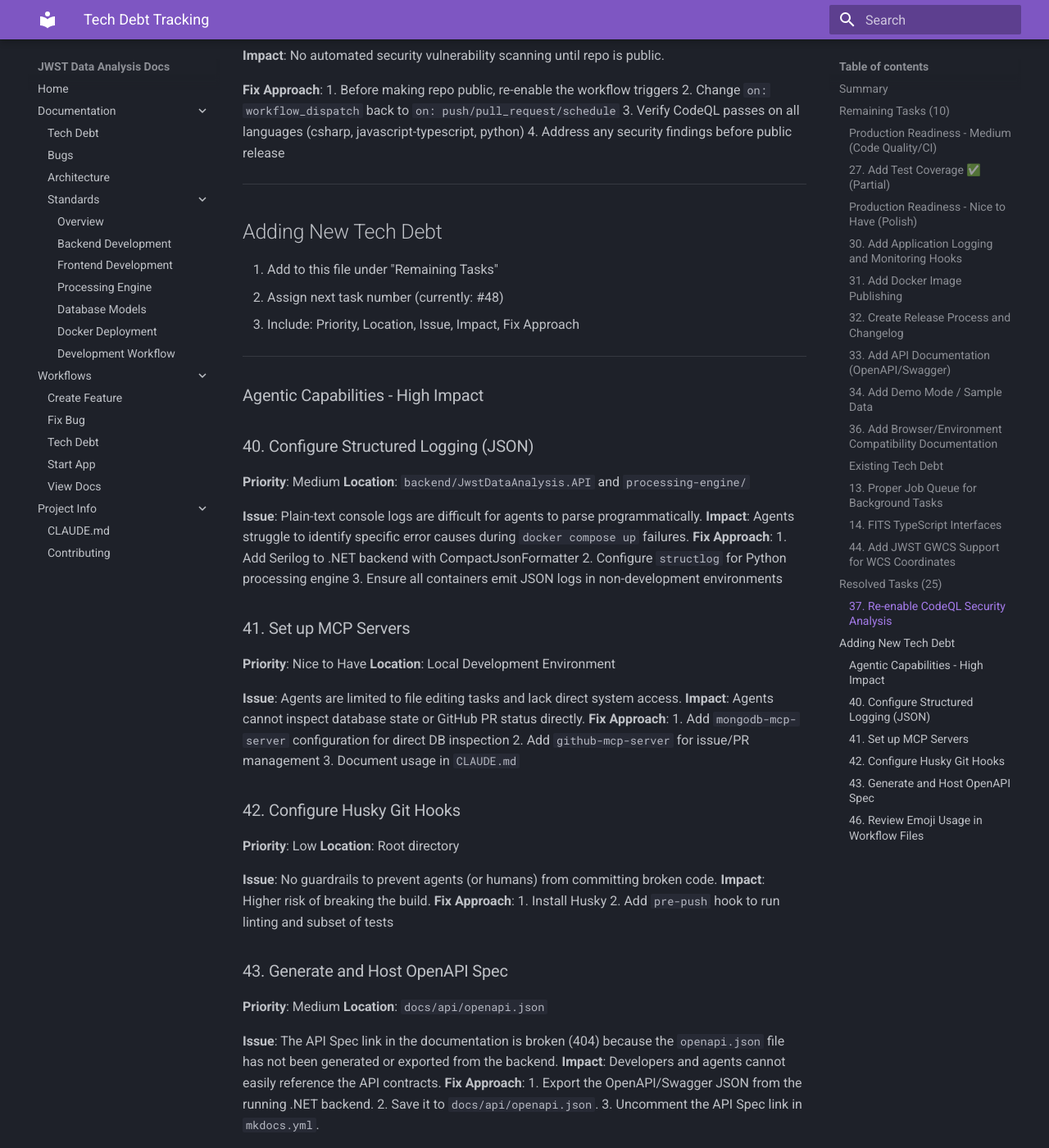
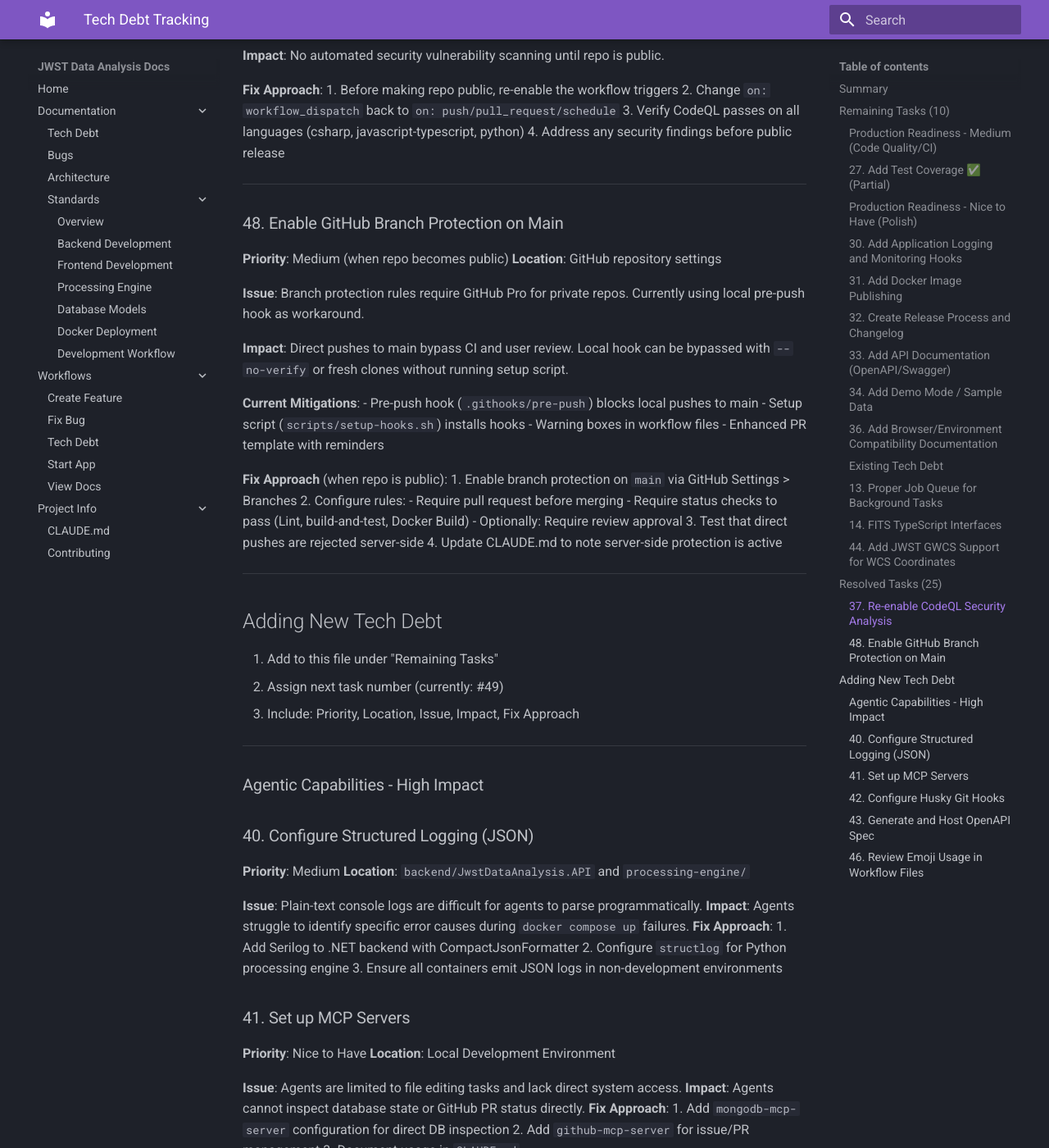
Before and after one commit to Snoww3d/jwst-data-analysis, an MkDocs documentation site: the page built from docs/tech-debt.md, in a window 1280 px wide and 1400 px high, scrolled down 5771 px. Shown: the whole window at 82% size. Built offline with MkDocs 1.6.1 and Material for MkDocs 9.7.7, drawn with Linux system fonts in a browser that asks for light colours.

Commit message:
docs: add Task #48 for GitHub branch protection when repo is public (#100)
Track enabling branch protection rules as tech debt to be resolved
when the repository becomes public (currently requires GitHub Pro
for private repos).

Co-authored-by: Claude Opus 4.5 <noreply@anthropic.com>

```diff
--- a/docs/tech-debt.md
+++ b/docs/tech-debt.md
@@ -240,10 +240,35 @@ This document tracks tech debt items and their resolution status.
 
 ---
 
+### 48. Enable GitHub Branch Protection on Main
+**Priority**: Medium (when repo becomes public)
+**Location**: GitHub repository settings
+
+**Issue**: Branch protection rules require GitHub Pro for private repos. Currently using local pre-push hook as workaround.
+
+**Impact**: Direct pushes to main bypass CI and user review. Local hook can be bypassed with `--no-verify` or fresh clones without running setup script.
+
+**Current Mitigations**:
+- Pre-push hook (`.githooks/pre-push`) blocks local pushes to main
+- Setup script (`scripts/setup-hooks.sh`) installs hooks
+- Warning boxes in workflow files
+- Enhanced PR template with reminders
+
+**Fix Approach** (when repo is public):
+1. Enable branch protection on `main` via GitHub Settings > Branches
+2. Configure rules:
+   - Require pull request before merging
+   - Require status checks to pass (Lint, build-and-test, Docker Build)
+   - Optionally: Require review approval
+3. Test that direct pushes are rejected server-side
+4. Update CLAUDE.md to note server-side protection is active
+
+---
+
 ## Adding New Tech Debt
 
 1. Add to this file under "Remaining Tasks"
-2. Assign next task number (currently: #48)
+2. Assign next task number (currently: #49)
 3. Include: Priority, Location, Issue, Impact, Fix Approach
 
 ---
```
Also changed, not shown: other parts of docs/tech-debt.md (+1 -1 lines).
